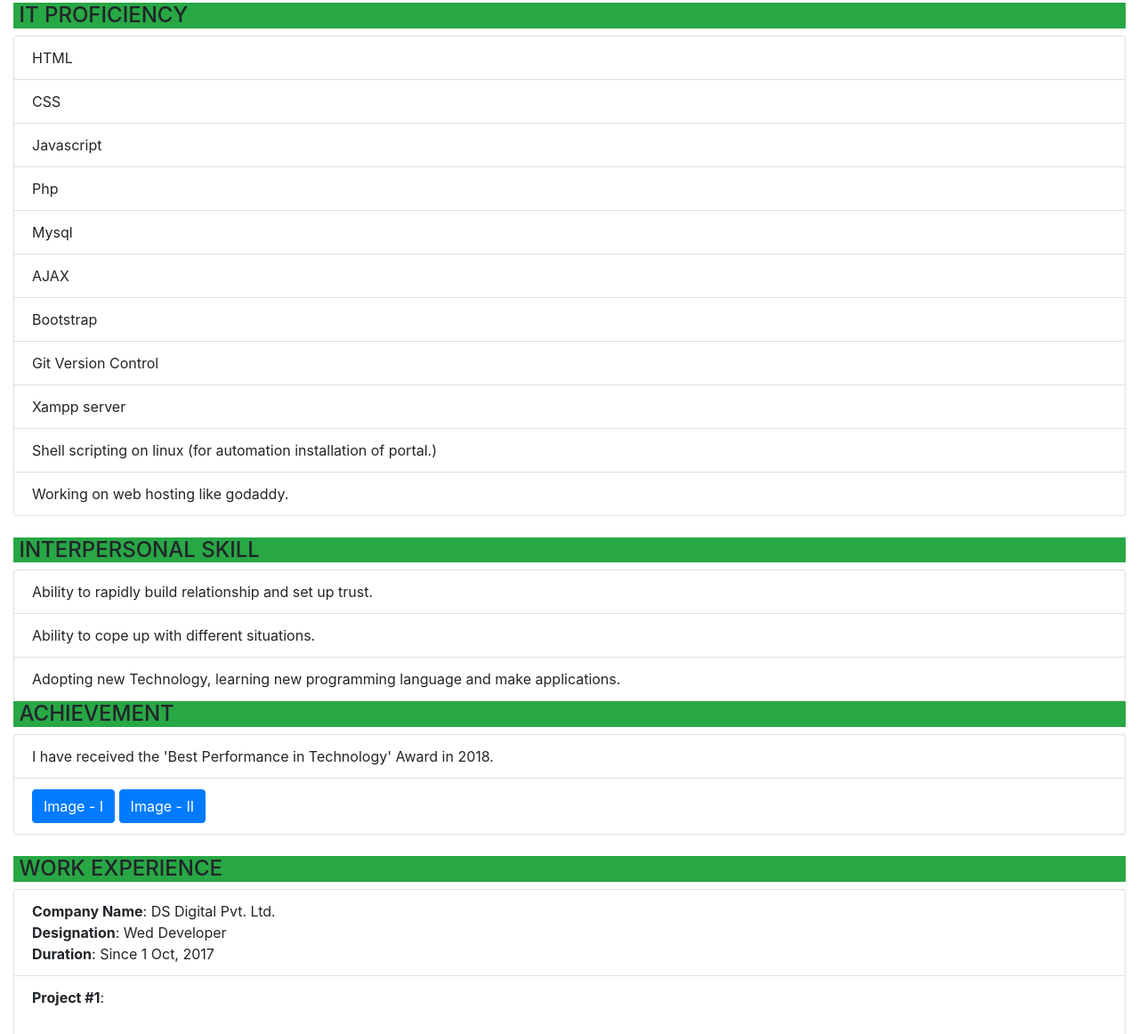
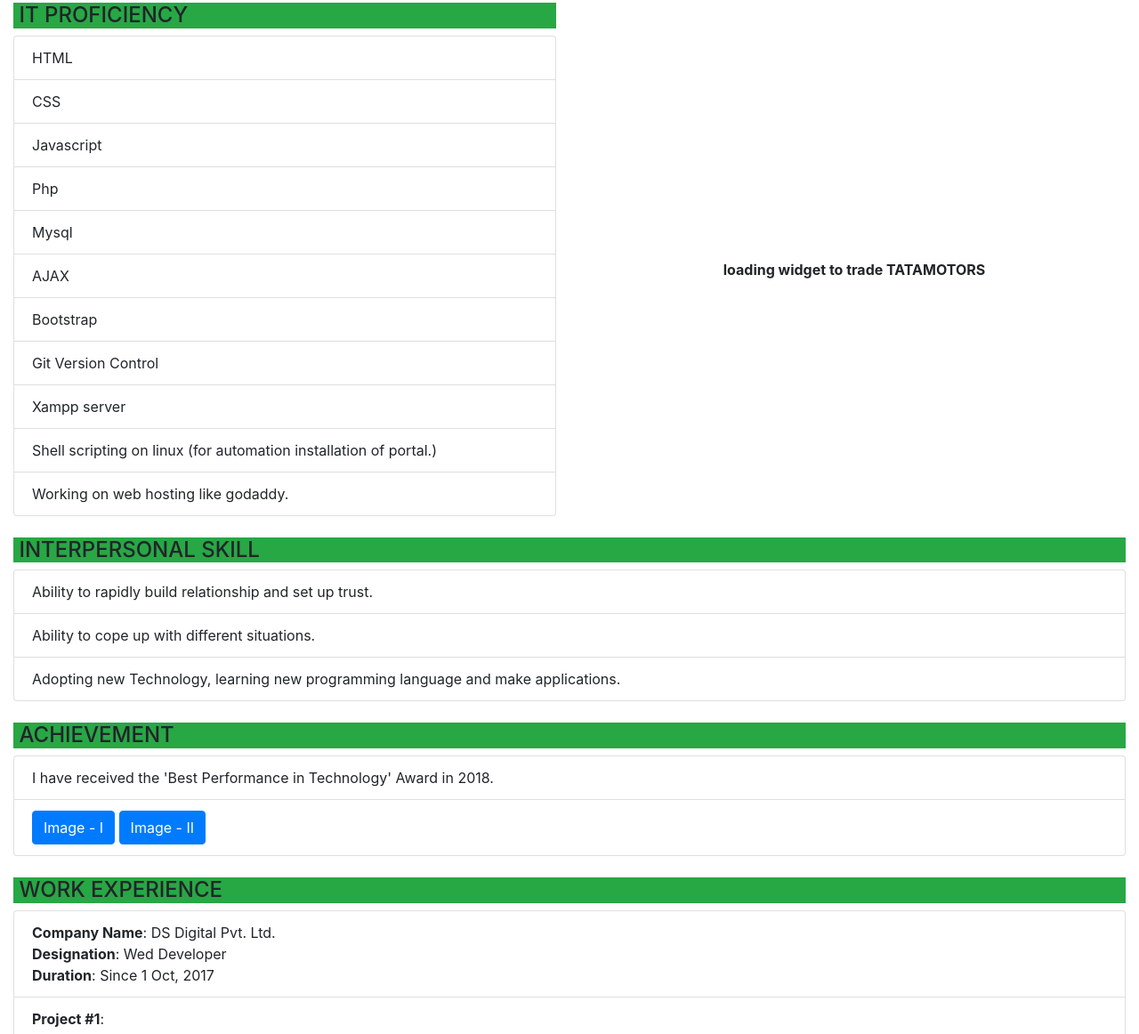
Before and after one commit to partha-bro/resume, a plain HTML site: page index.html in a window 1280 px wide. Shown: the part 661-1823 px from the top of the page at 89% size. Drawn offline with nearby package versions, Linux system fonts and the light colour scheme; a script that the page names is missing.

Commit message:
Added stock feature

```diff
--- a/index.html
+++ b/index.html
@@ -29,6 +29,9 @@
     </script>
   </head>
   <body>
+
+
+
   <div class="container-fluid">
             <nav class="navbar navbar-expand-lg navbar-light bg-success" > <!-- style="background-color:#563d7b" -->
                 <a class=" col-md-2 navbar-brand text-white fa fa-paste" id="logo" href="#"><b>&nbsp;RESUME</b></a>
@@ -161,7 +164,7 @@
                 <div class="col-md-12 ">
                     &nbsp;&nbsp;&nbsp;&nbsp;
                 </div>
-                <div class="col-md-12 ">
+                <div class="col-md-6">
                     <h4 class="bg-success" id="profile">&nbsp;IT PROFICIENCY</h4>
                     <ul class="list-group">
                         <li class="list-group-item">HTML</li>
@@ -175,14 +178,24 @@
                         <li class="list-group-item">Xampp server</li>
                         <li class="list-group-item">Shell scripting on linux (for automation installation of portal.)</li>
                         <li class="list-group-item">Working on web hosting like godaddy.</li>
-                </ul>
-                <br/>
+                    </ul><br/>
+                </div>
+                <div id='stock' class="col-md-6">
+                    <!-- Stock Value -->
+
+                     <p class="sc-embed" data-width="100%" data-orders="%5B%7B%22quantity%22%3A10%2C%22ticker%22%3A%22TATAMOTORS%22%7D%5D" data-cardsize="big" data-withtt="false" data-withsearch="true" style="width:100%;min-height:100%;display:flex;align-items:center;justify-content:center"> <strong>loading widget to trade TATAMOTORS</strong> </p> <script async src="https://www.gateway-tt.in/assets/embed.js"></script>
+
+                    <!-- End Stock Value -->
+                </div>
+                <div class="col-md-12 ">
                     <h4 class="bg-success">&nbsp;INTERPERSONAL SKILL</h4>
                     <ul class="list-group">
                         <li class="list-group-item">Ability to rapidly build relationship and set up trust.</li>
                         <li class="list-group-item">Ability to cope up with different situations.</li>
                         <li class="list-group-item">Adopting new Technology, learning new programming language and make applications.</li>
-                </ul>
+                    </ul><br/>
+                </div>
+                <div class="col-md-12 ">
                     <h4 class="bg-success">&nbsp;ACHIEVEMENT</h4>
                     <ul class="list-group">
                         <li class="list-group-item">I have received the 'Best Performance in Technology' Award in 2018.</li>
```
Lines whose indentation alone changed are shown as unchanged.
